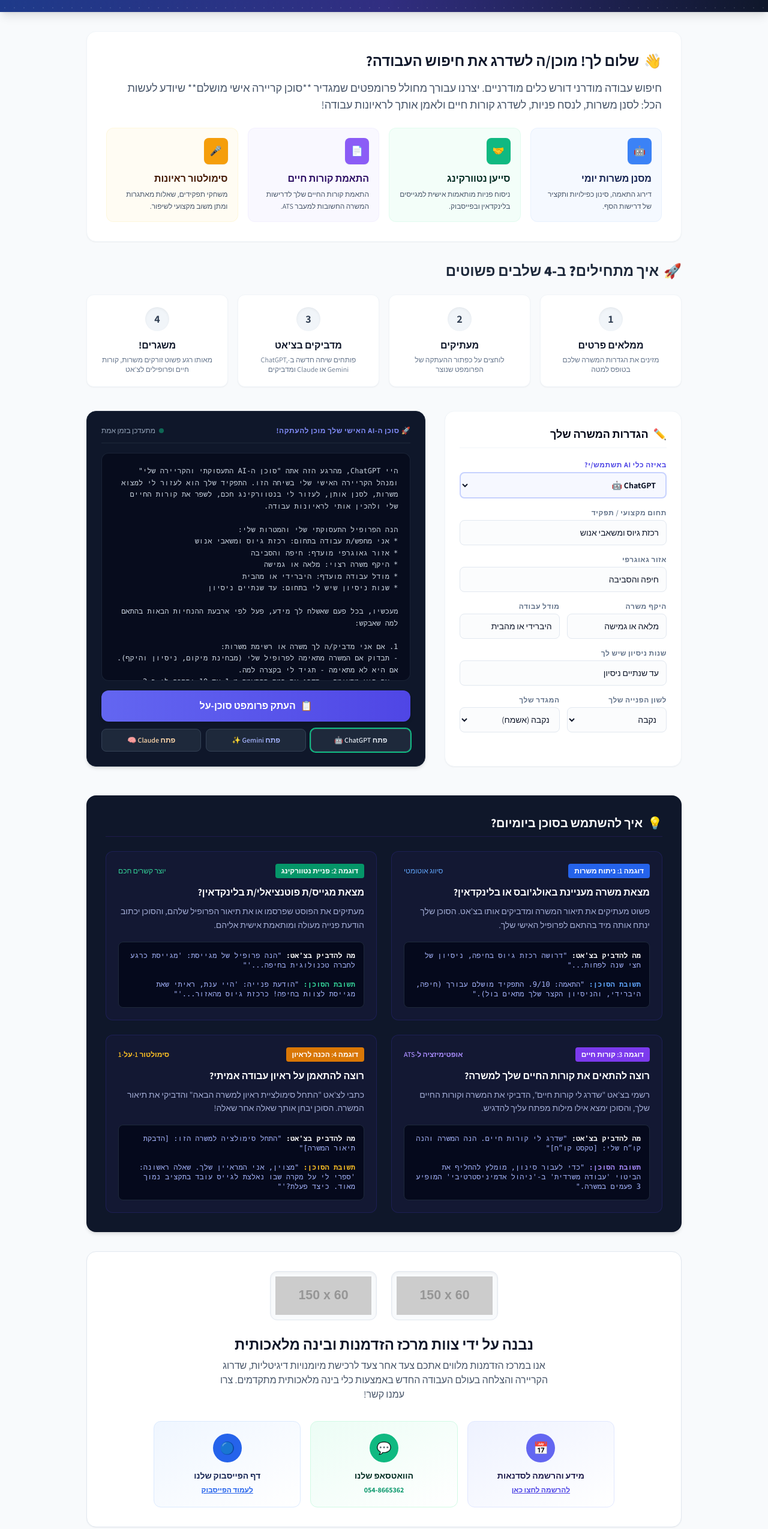
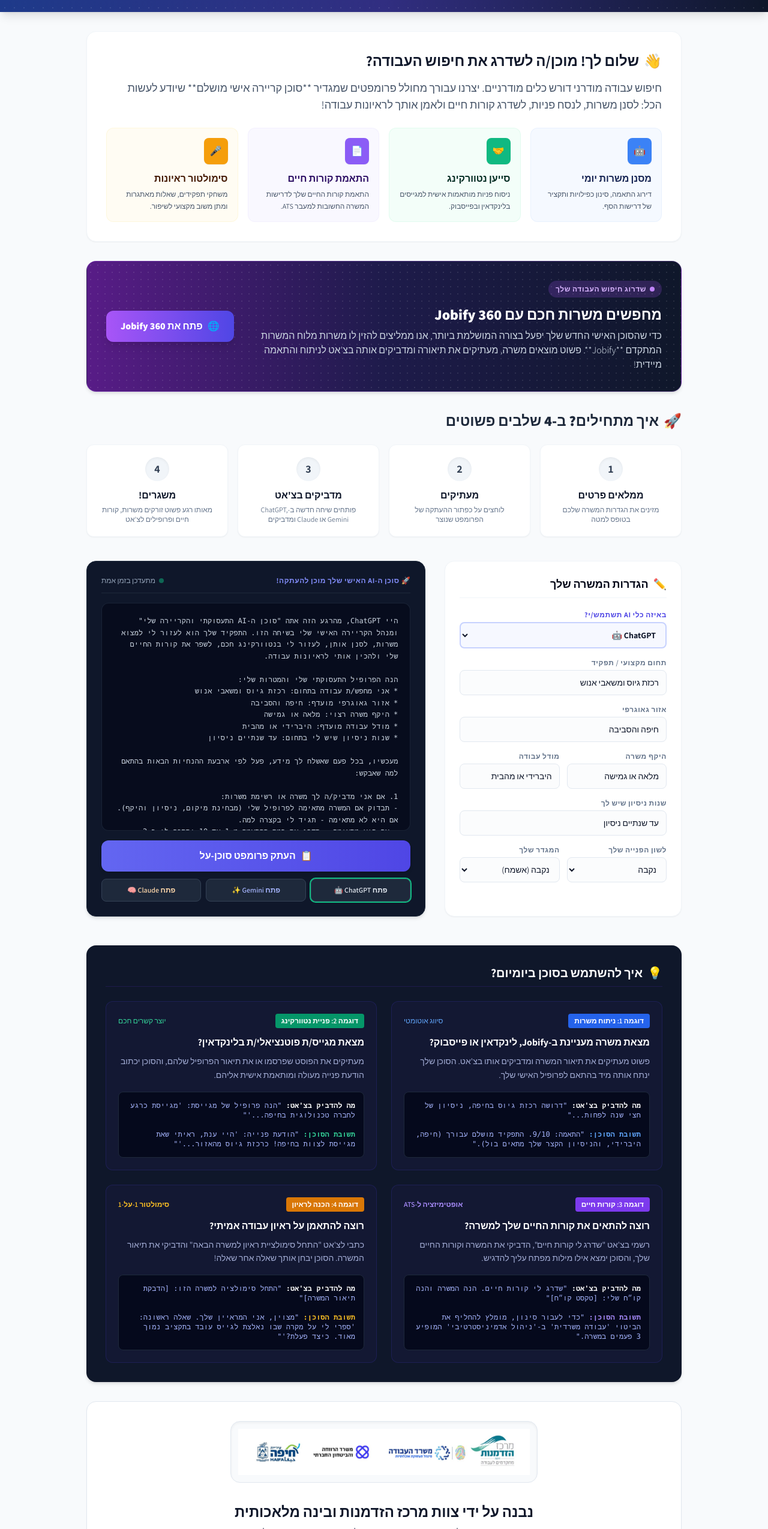
Before and after one commit to gitahef/CareerAI, a plain HTML site: page index.html in a window 1280 px wide. Shown: the part 251-2800 px from the top of the page at 60% size. Drawn offline with nearby package versions, Linux system fonts and the light colour scheme; placeholder pictures from the web are drawn by us.

Commit message:
Update index.html

```diff
--- a/index.html
+++ b/index.html
@@ -34,16 +34,12 @@
                     <p class="text-base md:text-lg text-indigo-100 font-light mt-1">סוכן משרות, מנסח נטוורקינג, משפר קורות חיים וסימולטור ראיונות - הכל במקום אחד!</p>
                 </div>
 
-                <!-- LEFT SIDE: Main Logo Placeholder -->
-                <div class="flex items-center gap-4 bg-white/5 p-3 rounded-xl border border-white/10 backdrop-blur-sm">
-                    <!--
-                        💡 טיפ: כדי לשים את הלוגו שלך, החליפי את הקישור ב-src לקובץ המקומי שלך.
-                        לדוגמה: src="images/logo.png" או src="logo.svg"
-                    -->
-                    <img class="h-14 w-auto object-contain rounded-lg"
-                         src="https://placehold.co/180x60/1e1b4b/cbd5e1?text=לוגו+מרכז+הזדמנות"
-                         alt="לוגו מרכז הזדמנות ובינה מלאכותית"
-                         onerror="this.src='https://placehold.co/180x60/1e1b4b/cbd5e1?text=LOGO+PLACEHOLDER'">
+                <!-- LEFT SIDE: Main Logo Banner with smart error handling -->
+                <div class="flex items-center bg-white p-2 rounded-xl shadow-md max-w-[280px] md:max-w-[340px] border border-white/20">
+                    <img class="h-auto w-full object-contain rounded-lg"
+                         src="באנר 2025.png"
+                         alt="באנר שותפים רשמי 2025"
+                         onerror="this.parentElement.style.display='none';">
                 </div>
             </div>
 
@@ -105,6 +101,30 @@
                         <h3 class="font-bold text-amber-950 mb-1">סימולטור ראיונות</h3>
                         <p class="text-xs text-slate-600 leading-relaxed">משחקי תפקידים, שאלות מאתגרות ומתן משוב מקצועי לשיפור.</p>
                     </div>
+                </div>
+            </div>
+        </section>
+
+        <!-- Premium Jobify Integration (Top Section - Job Search Upgrade Context) -->
+        <section class="bg-gradient-to-r from-purple-900 via-indigo-950 to-slate-900 text-white rounded-2xl p-6 md:p-8 shadow-md mb-8 relative overflow-hidden border border-purple-500/25">
+            <div class="absolute inset-0 opacity-10 bg-[radial-gradient(#fff_1px,transparent_1px)] [background-size:12px_12px]"></div>
+            <div class="relative z-10 flex flex-col md:flex-row items-center justify-between gap-6">
+                <div class="text-right flex-1">
+                    <span class="bg-purple-500/20 text-purple-300 text-xs font-bold px-3 py-1.5 rounded-full uppercase tracking-wider inline-flex items-center gap-1.5 mb-3">
+                        <span class="w-2 h-2 rounded-full bg-purple-400"></span>
+                        שדרוג חיפוש העבודה שלך
+                    </span>
+                    <h3 class="text-xl md:text-2xl font-extrabold text-white">מחפשים משרות חכם עם Jobify 360</h3>
+                    <p class="text-sm md:text-base text-slate-300 font-light mt-2 max-w-3xl leading-relaxed">
+                        כדי שהסוכן האישי החדש שלך יפעל בצורה המושלמת ביותר, אנו ממליצים להזין לו משרות מלוח המשרות המתקדם **Jobify**.
+                        פשוט מוצאים משרה, מעתיקים את תיאורה ומדביקים אותה בצ'אט לניתוח והתאמה מיידית!
+                    </p>
+                </div>
+                <div class="w-full md:w-auto">
+                    <a href="https://jobify360.co.il/" target="_blank" rel="noopener noreferrer"
+                       class="inline-flex items-center justify-center gap-2 bg-gradient-to-r from-purple-500 to-indigo-600 hover:from-purple-600 hover:to-indigo-700 text-white font-extrabold py-3.5 px-6 rounded-xl shadow-lg transition-all transform hover:-translate-y-0.5 whitespace-nowrap text-center text-sm md:text-base w-full">
+                        <span>🌐</span> פתח את Jobify 360
+                    </a>
                 </div>
             </div>
         </section>
@@ -269,7 +289,7 @@
                             <span class="bg-blue-600 text-white text-xs font-semibold px-2.5 py-1 rounded">דוגמה 1: ניתוח משרות</span>
                             <span class="text-xs text-blue-400">סיווג אוטומטי</span>
                         </div>
-                        <h4 class="font-bold text-white text-base mb-2">מצאת משרה מעניינת באולג'ובס או בלינקדאין?</h4>
+                        <h4 class="font-bold text-white text-base mb-2">מצאת משרה מעניינת ב-Jobify, לינקדאין או פייסבוק?</h4>
                         <p class="text-sm text-indigo-200/80 mb-4 leading-relaxed">פשוט מעתיקים את תיאור המשרה ומדביקים אותו בצ'אט. הסוכן שלך ינתח אותה מיד בהתאם לפרופיל האישי שלך.</p>
                     </div>
                     <div class="bg-slate-950/80 p-3.5 rounded-lg text-xs font-mono text-indigo-300 border border-slate-800">
@@ -331,27 +351,13 @@
         <!-- Brand & Connection Hub -->
         <section class="bg-white rounded-2xl p-8 border border-slate-200 mb-8 shadow-sm">
             <div class="max-w-3xl mx-auto text-center">
-                <!-- Customizable Logo Section -->
-                <div class="flex flex-wrap items-center justify-center gap-6 mb-6">
-                    <!-- LOGO PLACEHOLDER 1 -->
-                    <div class="p-2 border border-slate-200 rounded-xl bg-slate-50 shadow-inner">
-                        <!--
-                            💡 טיפ: לוגו ראשון (לדוגמה, משרד העבודה או מרכז הזדמנות)
-                            החליפו את ה-src בקובץ המקומי שלכם, למשל src="images/logo1.png"
-                        -->
-                        <img class="h-16 w-auto object-contain"
-                             src="https://placehold.co/150x60/f8fafc/64748b?text=לוגו+הזדמנות"
-                             alt="לוגו 1 מרכז הזדמנות">
-                    </div>
-                    <!-- LOGO PLACEHOLDER 2 -->
-                    <div class="p-2 border border-slate-200 rounded-xl bg-slate-50 shadow-inner">
-                        <!--
-                            💡 טיפ: לוגו שני (לדוגמה, שותף או עיריית חיפה)
-                            החליפו את ה-src בקובץ המקומי שלכם, למשל src="images/logo2.png"
-                        -->
-                        <img class="h-16 w-auto object-contain"
-                             src="https://placehold.co/150x60/f8fafc/64748b?text=לוגו+בינה+מלאכותית"
-                             alt="לוגו 2 בינה מלאכותית">
+                <!-- Unified Logo Banner Section -->
+                <div class="flex flex-wrap items-center justify-center mb-8">
+                    <div class="p-3 border border-slate-200 rounded-2xl bg-slate-50 shadow-inner max-w-lg w-full">
+                        <img class="h-auto w-full object-contain mx-auto"
+                             src="באנר 2025.png"
+                             alt="באנר שותפים רשמי 2025"
+                             onerror="this.parentElement.style.display='none';">
                     </div>
                 </div>
 
@@ -360,16 +366,26 @@
                     אנו במרכז הזדמנות מלווים אתכם צעד אחר צעד לרכישת מיומנויות דיגיטליות, שדרוג הקריירה והצלחה בעולם העבודה החדש באמצעות כלי בינה מלאכותית מתקדמים. צרו עמנו קשר!
                 </p>
 
-                <!-- Contact Links Grid with high contrast design -->
-                <div class="grid grid-cols-1 sm:grid-cols-3 gap-4">
+                <!-- Contact Links Grid with high contrast design (Now 4 Columns) -->
+                <div class="grid grid-cols-1 sm:grid-cols-2 lg:grid-cols-4 gap-4">
                     <!-- Workshops and Seminars -->
                     <a href="https://katzr.net/f210dd" target="_blank" rel="noopener noreferrer"
                        class="flex flex-col items-center p-5 bg-gradient-to-br from-indigo-50 to-white hover:from-indigo-100/50 hover:to-white rounded-xl border border-indigo-100 transition-all duration-300 transform hover:-translate-y-1 group hover:shadow-md">
                         <div class="w-12 h-12 rounded-full bg-indigo-500 text-white flex items-center justify-center text-xl mb-3 group-hover:scale-110 transition-transform">
                             📅
                         </div>
-                        <span class="text-sm font-bold text-indigo-950">מידע והרשמה לסדנאות</span>
+                        <span class="text-sm font-bold text-indigo-950">הרשמה לסדנאות</span>
                         <span class="text-xs text-indigo-600 font-semibold mt-1.5 underline">להרשמה לחצו כאן</span>
+                    </a>
+
+                    <!-- Jobify 360 -->
+                    <a href="https://jobify360.co.il/" target="_blank" rel="noopener noreferrer"
+                       class="flex flex-col items-center p-5 bg-gradient-to-br from-purple-50 to-white hover:from-purple-100/50 hover:to-white rounded-xl border border-purple-150 transition-all duration-300 transform hover:-translate-y-1 group hover:shadow-md">
+                        <div class="w-12 h-12 rounded-full bg-purple-600 text-white flex items-center justify-center text-xl mb-3 group-hover:scale-110 transition-transform">
+                            🌐
+                        </div>
+                        <span class="text-sm font-bold text-purple-950">ג'וביפיי | Jobify 360</span>
+                        <span class="text-xs text-purple-600 font-semibold mt-1.5 underline">לחיפוש משרות חכם</span>
                     </a>
 
                     <!-- WhatsApp -->
@@ -414,15 +430,12 @@
             <p class="mb-2">מדריך זה נבנה עבורכם על מנת להקל על תהליך חיפוש העבודה ורכישת כלים דיגיטליים חכמים.</p>
             <p class="font-bold text-slate-300">נוצר באהבה על ידי צוות מרכז הזדמנות ובינה מלאכותית.</p>
 
-            <!-- Optional Footer Partner Logos -->
+            <!-- Footer Partner Logos -->
             <div class="flex items-center justify-center gap-4 py-2 border-t border-b border-slate-800 max-w-sm mx-auto">
-                <!--
-                    💡 טיפ: לוגו פוטר (למשל סמל עירייה או שותפים)
-                    החליפו את ה-src בקובץ המקומי שלכם
-                -->
-                <img class="h-8 w-auto opacity-50 hover:opacity-100 transition-opacity"
-                     src="https://placehold.co/100x40/0f172a/94a3b8?text=שותפים"
-                     alt="לוגו שותפים פוטר">
+                <img class="h-8 w-auto opacity-55 hover:opacity-100 transition-opacity"
+                     src="באנר 2025.png"
+                     alt="לוגו שותפים פוטר"
+                     onerror="this.parentElement.style.display='none';">
             </div>
 
             <div class="text-slate-500 flex items-center justify-center gap-2">
```
